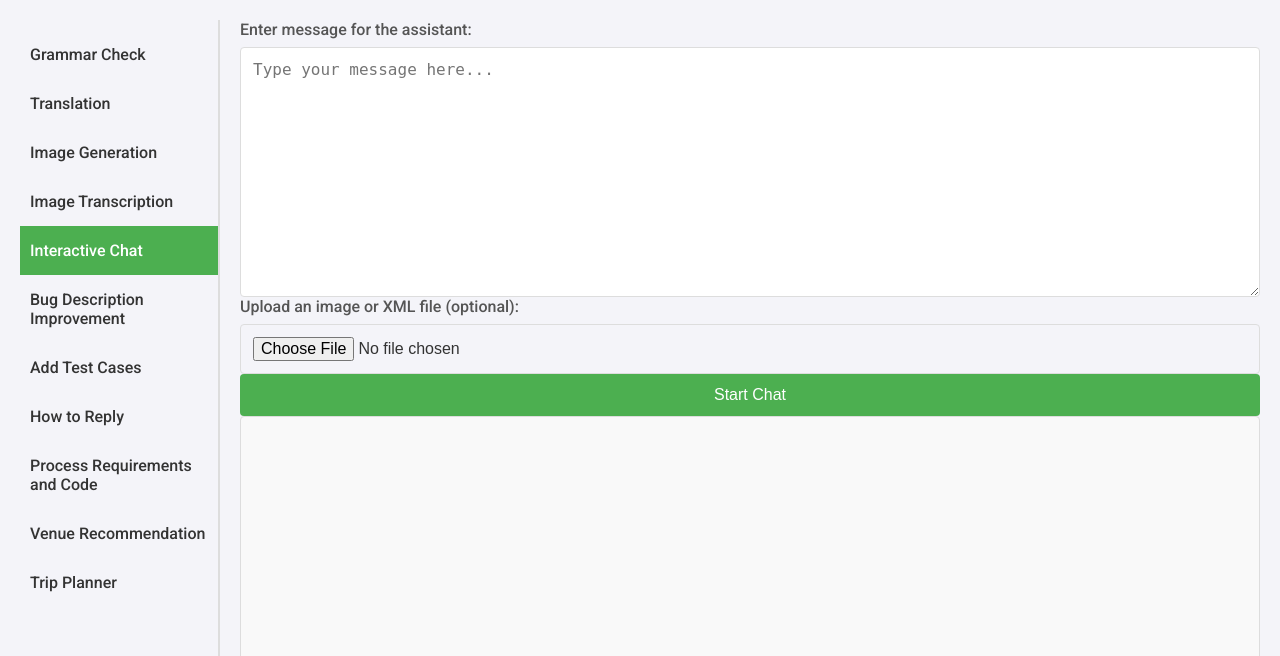
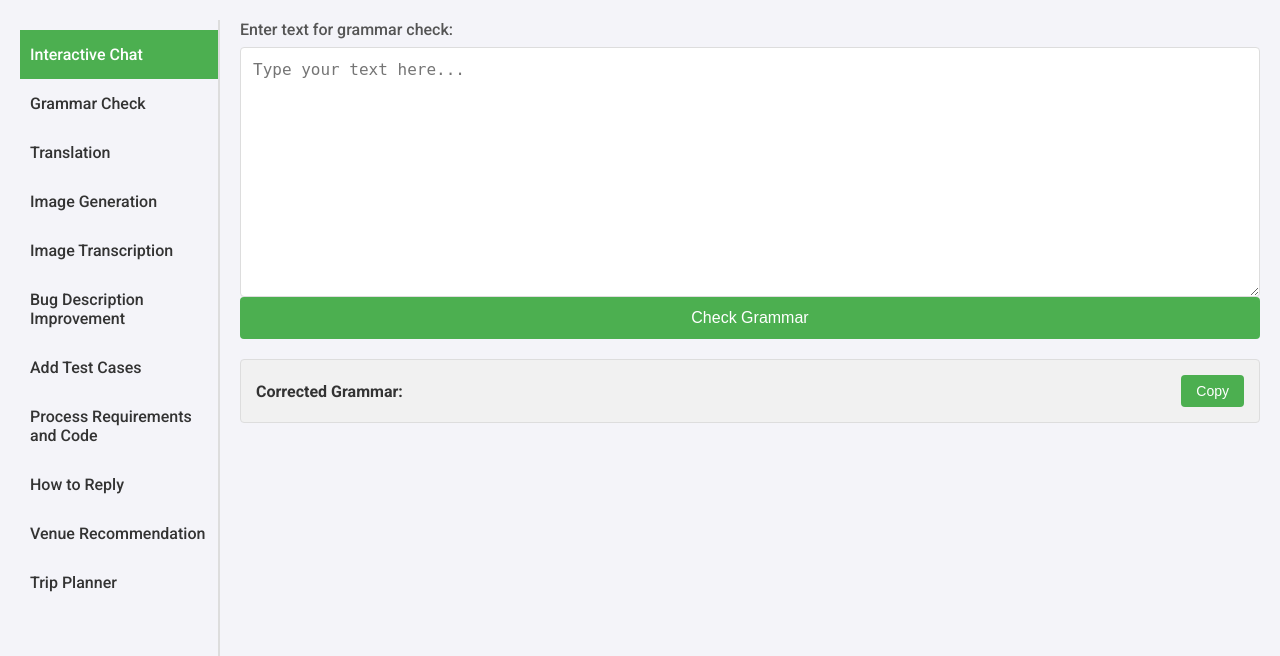
Before and after one commit to asimptot/FreeverseAI, a Flask app: page / in a window 1280 px wide. Shown: the top 656 px of the page. Run offline with Flask 3, Linux system fonts and the light colour scheme.

Commit message:
Update index.html

```diff
--- a/templates/index.html
+++ b/templates/index.html
@@ -587,8 +587,6 @@
                     document.getElementById("tripPlanOutput").innerText = "An error occurred.";
                 }
             }
-
-            window.onload = () => switchTab(4);
         </script>
     </head>
     <body>
@@ -597,18 +595,19 @@
         </div>
         <div class="container">
             <div class="tabs">
-                <div class="tab active-tab" onclick="switchTab(0)">Grammar Check</div>
-                <div class="tab" onclick="switchTab(1)">Translation</div>
-                <div class="tab" onclick="switchTab(2)">Image Generation</div>
-                <div class="tab" onclick="switchTab(3)">Image Transcription</div>
-                <div class="tab" onclick="switchTab(4)">Interactive Chat</div>
-                <div class="tab" onclick="switchTab(5)">Bug Description Improvement</div>
-                <div class="tab" onclick="switchTab(6)">Add Test Cases</div>
-                <div class="tab" onclick="switchTab(7)">How to Reply</div>
-                <div class="tab" onclick="switchTab(8)">Process Requirements and Code</div>
-                <div class="tab" onclick="switchTab(9)">Venue Recommendation</div>
-                <div class="tab" onclick="switchTab(10)">Trip Planner</div>
-            </div>
+				<div class="tab active-tab" onclick="switchTab(0)">Interactive Chat</div>
+				<div class="tab" onclick="switchTab(1)">Grammar Check</div>
+				<div class="tab" onclick="switchTab(2)">Translation</div>
+				<div class="tab" onclick="switchTab(3)">Image Generation</div>
+				<div class="tab" onclick="switchTab(4)">Image Transcription</div>
+				<div class="tab" onclick="switchTab(5)">Bug Description Improvement</div>
+				<div class="tab" onclick="switchTab(6)">Add Test Cases</div>
+				<div class="tab" onclick="switchTab(7)">Process Requirements and Code</div>
+				<div class="tab" onclick="switchTab(8)">How to Reply</div>
+				<div class="tab" onclick="switchTab(9)">Venue Recommendation</div>
+				<div class="tab" onclick="switchTab(10)">Trip Planner</div>
+			</div>
+
             <div class="content active-content">
                 <div class="form-section">
                     <label for="grammarInput">Enter text for grammar check:</label>
```
